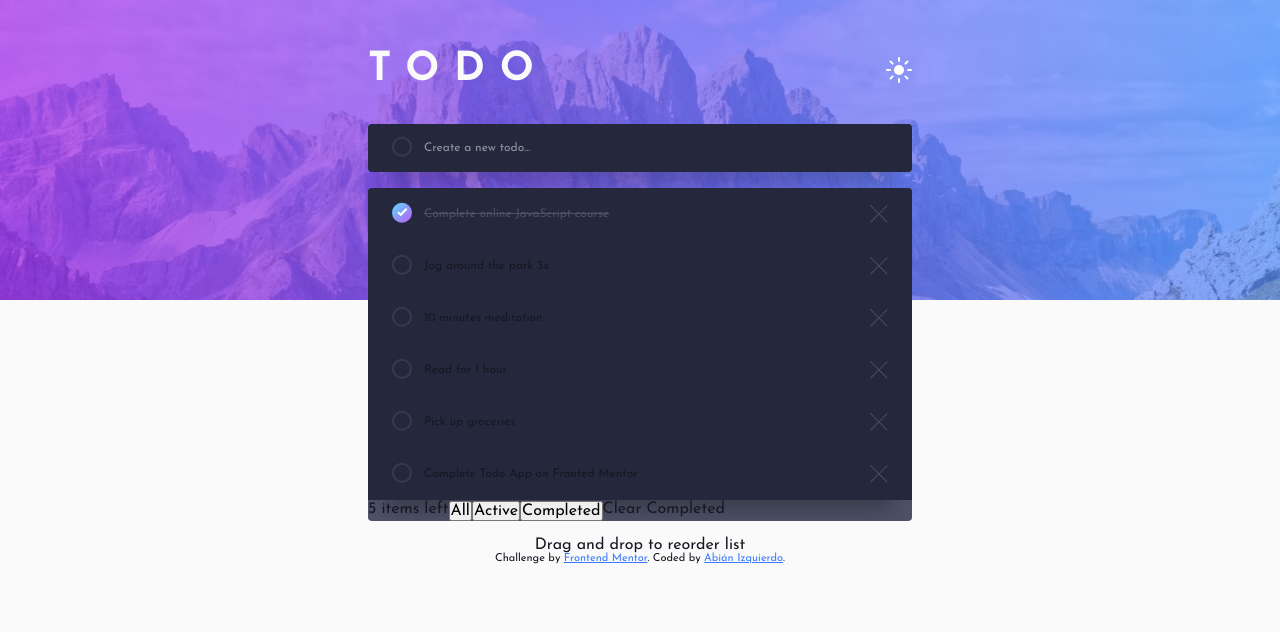
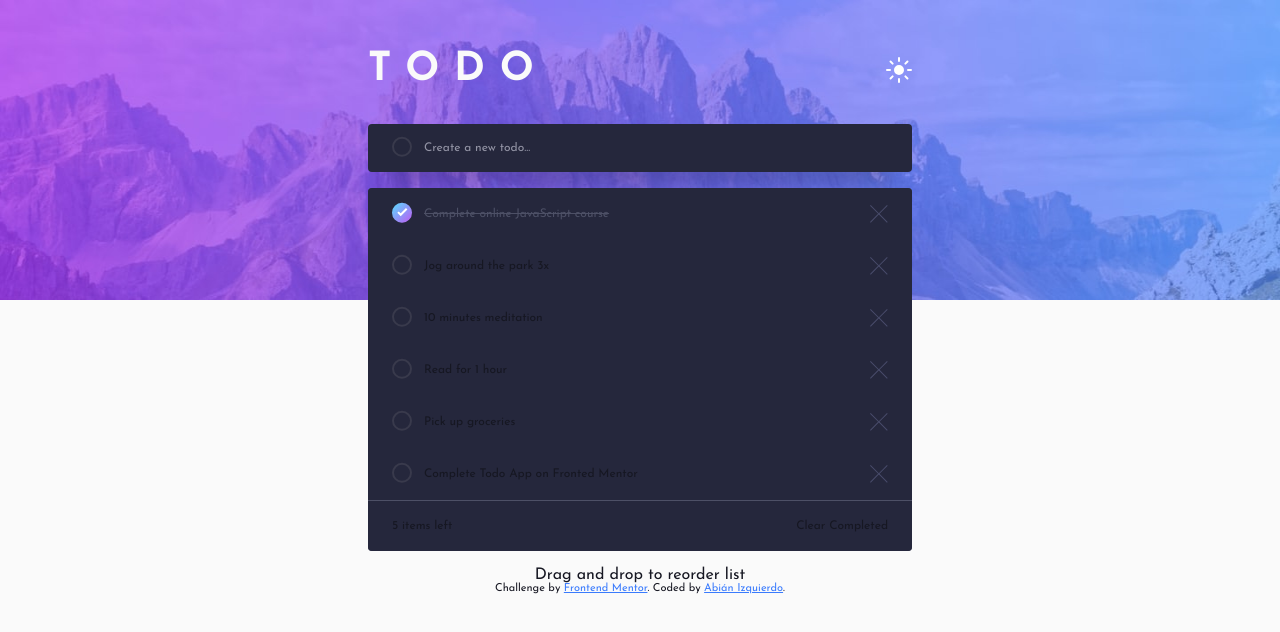
Before and after one commit to abizmo/todo-app, a React (Vite) app: page / in a window 1280 px wide. Shown: the top 632 px of the page. Built offline with nearby package versions, Linux system fonts and the light colour scheme.

Commit message:
Simple filter__bar

```diff
--- a/src/App.css
+++ b/src/App.css
@@ -53,6 +53,7 @@ body {
 .button {
   border: none;
   background: transparent;
+  color: var(--clr-text);
 }
 
 .todo-items {
@@ -67,7 +68,6 @@ body {
 .todo-item {
   align-items: center;
   background-color: var(--clr-bg-elements);
-  box-shadow: 0px 25px 20px -20px rgba(0, 0, 0, 0.45);
   gap: 0.75rem;
   padding-inline: 1.5rem;
   width: 100%;
@@ -75,6 +75,7 @@ body {
 
 .add-todo {
   border-radius: 0.25rem;
+  box-shadow: 0px 25px 20px -20px rgba(0, 0, 0, 0.45);
   height: 3rem;
 }
 
@@ -126,3 +127,20 @@ body {
 .todo-app {
   gap: 1rem;
 }
+
+.filter__bar {
+  align-items: center;
+  background-color: var(--clr-bg-elements);
+  font-size: var(--fs-200);
+  height: 3.125rem;
+  justify-content: space-between;
+  padding-inline: 1.5rem;
+}
+
+.filter__bar-clear {
+  text-align: right;
+}
+
+.filters {
+  display: none;
+}
--- a/src/App.tsx
+++ b/src/App.tsx
@@ -84,6 +84,10 @@ const App = () => {
     );
   };
 
+  const handleClear = () => {
+    setTodos((prevTodos) => prevTodos.filter((todo) => !todo.done));
+  };
+
   return (
     <div className='container'>
       <header className='flex app-header'>
@@ -136,9 +140,11 @@ const App = () => {
               </li>
             ))}
           </ul>
-          <div className='flex'>
-            <span>5 items left</span>
-            <div className='filter-list' role='tablist' aria-label='filter'>
+          <div className='filter__bar | flex'>
+            <span className='filter__bar-counter'>
+              {todos.filter((todo) => !todo.done).length} items left
+            </span>
+            <div className='filters' role='tablist' aria-label='filter'>
               <button
                 aria-selected='true'
                 role='tab'
@@ -164,7 +170,9 @@ const App = () => {
                 Completed
               </button>
             </div>
-            <span>Clear Completed</span>
+            <button className='filter__bar-clear button' onClick={handleClear}>
+              Clear Completed
+            </button>
           </div>
         </div>
         <p className='text-center'>Drag and drop to reorder list</p>
```
